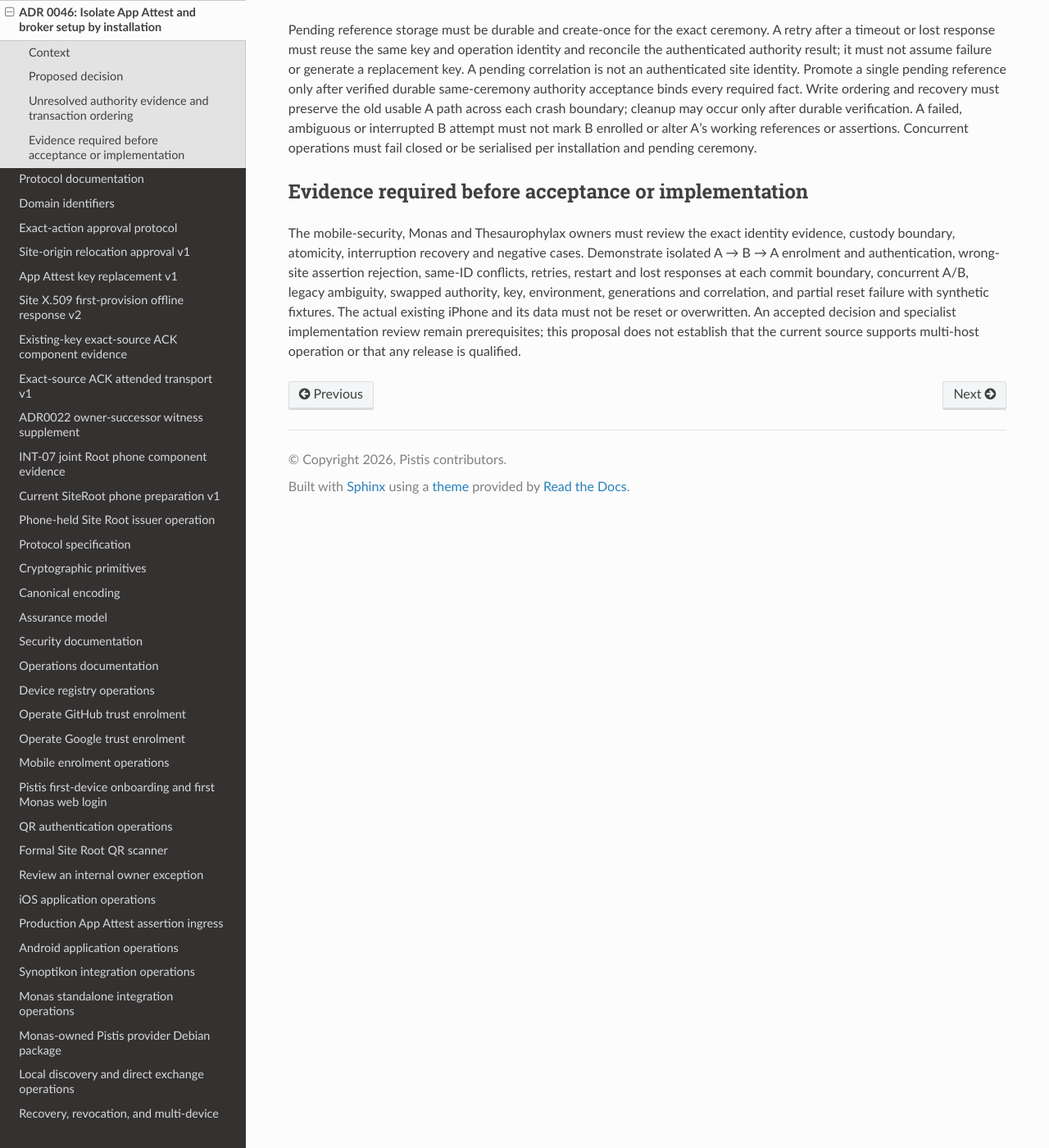
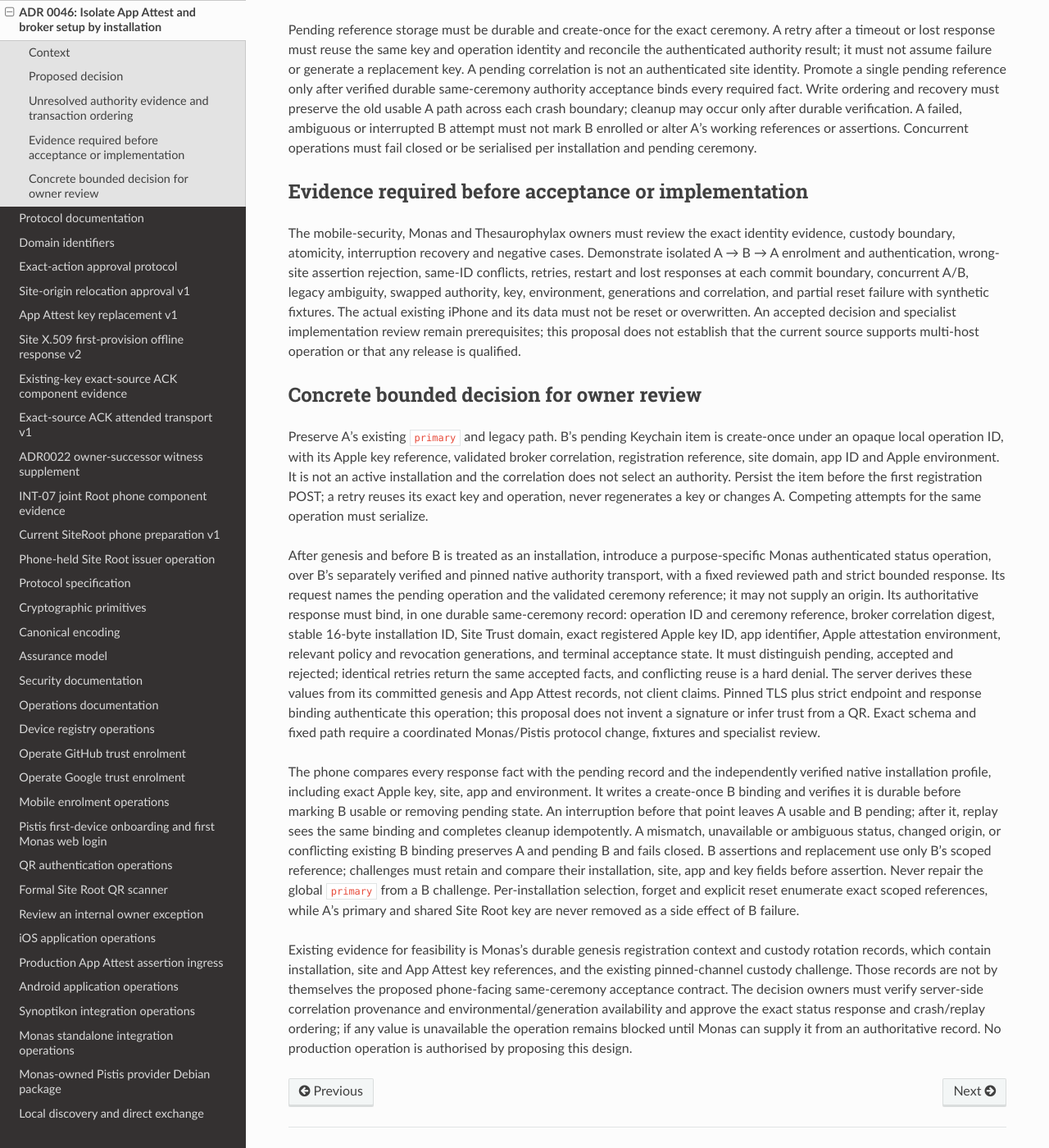
Before and after one commit to sagrudd/pistis, a Sphinx documentation site: the page built from docs/adr/0046-multiple-installations-app-attest-isolation.md, in a window 1280 px wide and 1400 px high, scrolled down 1338 px. Shown: the whole window at 82% size. Built offline with Sphinx 7.4.7 and the Read the Docs theme 3.1.0, drawn with Linux system fonts in a browser that asks for light colours; the version number could not be read and is left out.

Commit message:
Specify multi-installation acceptance decision

```diff
--- a/docs/adr/0046-multiple-installations-app-attest-isolation.md
+++ b/docs/adr/0046-multiple-installations-app-attest-isolation.md
@@ -89,3 +89,54 @@ The actual existing iPhone and its data must not be reset or overwritten. An
 accepted decision and specialist implementation review remain prerequisites;
 this proposal does not establish that the current source supports multi-host
 operation or that any release is qualified.
+
+## Concrete bounded decision for owner review
+
+Preserve A's existing `primary` and legacy path. B's pending Keychain item is
+create-once under an opaque local operation ID, with its Apple key reference,
+validated broker correlation, registration reference, site domain, app ID and
+Apple environment. It is not an active installation and the correlation does
+not select an authority. Persist the item before the first registration POST;
+a retry reuses its exact key and operation, never regenerates a key or changes
+A. Competing attempts for the same operation must serialize.
+
+After genesis and before B is treated as an installation, introduce a
+purpose-specific Monas authenticated status operation, over B's separately
+verified and pinned native authority transport, with a fixed reviewed path and
+strict bounded response. Its request names the pending operation and the
+validated ceremony reference; it may not supply an origin. Its authoritative
+response must bind, in one durable same-ceremony record: operation ID and
+ceremony reference, broker correlation digest, stable 16-byte installation ID,
+Site Trust domain, exact registered Apple key ID, app identifier, Apple
+attestation environment, relevant policy and revocation generations, and
+terminal acceptance state. It must distinguish pending, accepted and rejected;
+identical retries return the same accepted facts, and conflicting reuse is a
+hard denial. The server derives these values from its committed genesis and
+App Attest records, not client claims. Pinned TLS plus strict endpoint and
+response binding authenticate this operation; this proposal does not invent a
+signature or infer trust from a QR. Exact schema and fixed path require a
+coordinated Monas/Pistis protocol change, fixtures and specialist review.
+
+The phone compares every response fact with the pending record and the
+independently verified native installation profile, including exact Apple key,
+site, app and environment. It writes a create-once B binding and verifies it
+is durable before marking B usable or removing pending state. An interruption
+before that point leaves A usable and B pending; after it, replay sees the same
+binding and completes cleanup idempotently. A mismatch, unavailable or
+ambiguous status, changed origin, or conflicting existing B binding preserves
+A and pending B and fails closed. B assertions and replacement use only B's
+scoped reference; challenges must retain and compare their installation, site,
+app and key fields before assertion. Never repair the global `primary` from a
+B challenge. Per-installation selection, forget and explicit reset enumerate
+exact scoped references, while A's primary and shared Site Root key are never
+removed as a side effect of B failure.
+
+Existing evidence for feasibility is Monas's durable genesis registration
+context and custody rotation records, which contain installation, site and
+App Attest key references, and the existing pinned-channel custody challenge.
+Those records are not by themselves the proposed phone-facing same-ceremony
+acceptance contract. The decision owners must verify server-side correlation
+provenance and environmental/generation availability and approve the exact
+status response and crash/replay ordering; if any value is unavailable the
+operation remains blocked until Monas can supply it from an authoritative
+record. No production operation is authorised by proposing this design.
```
